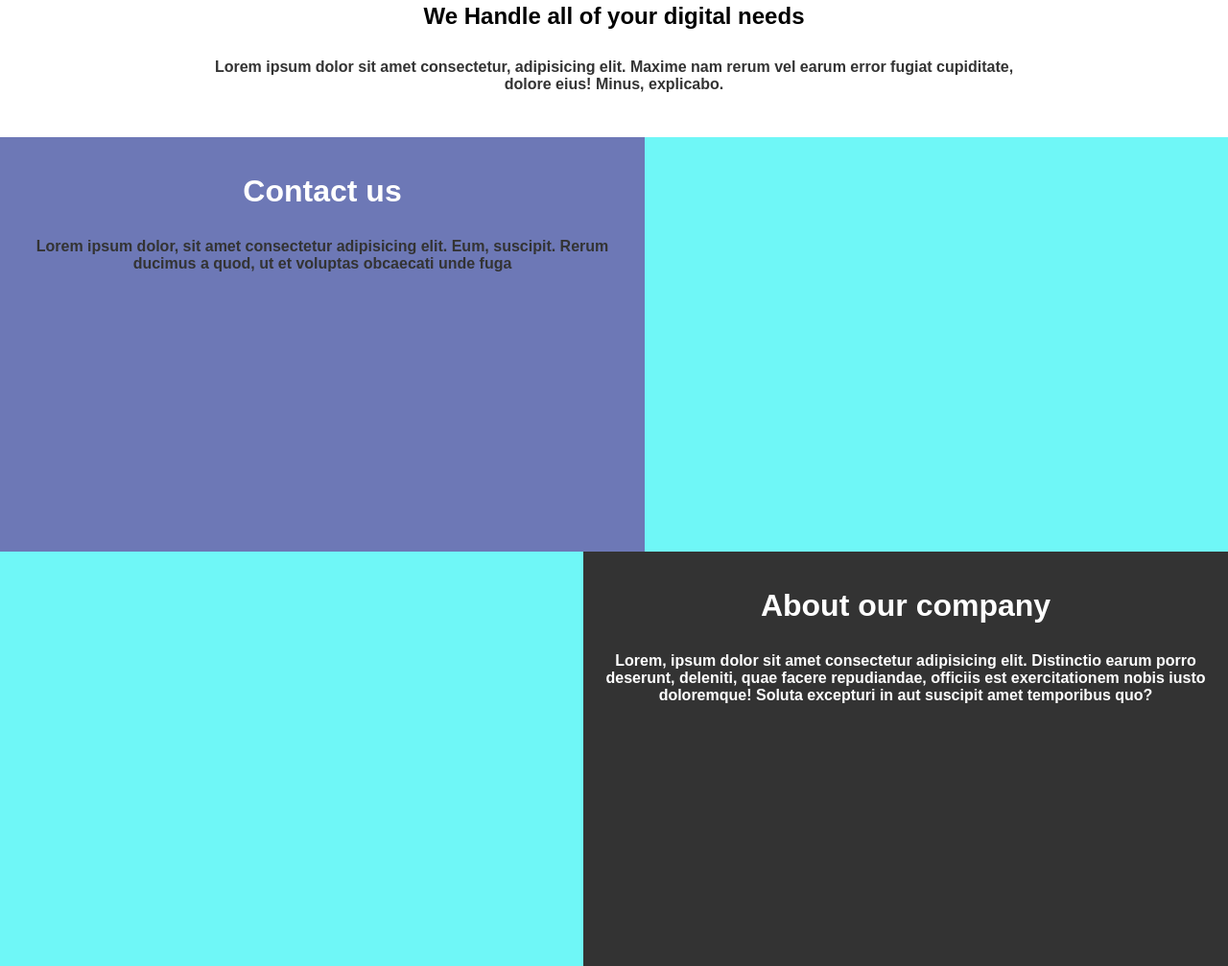
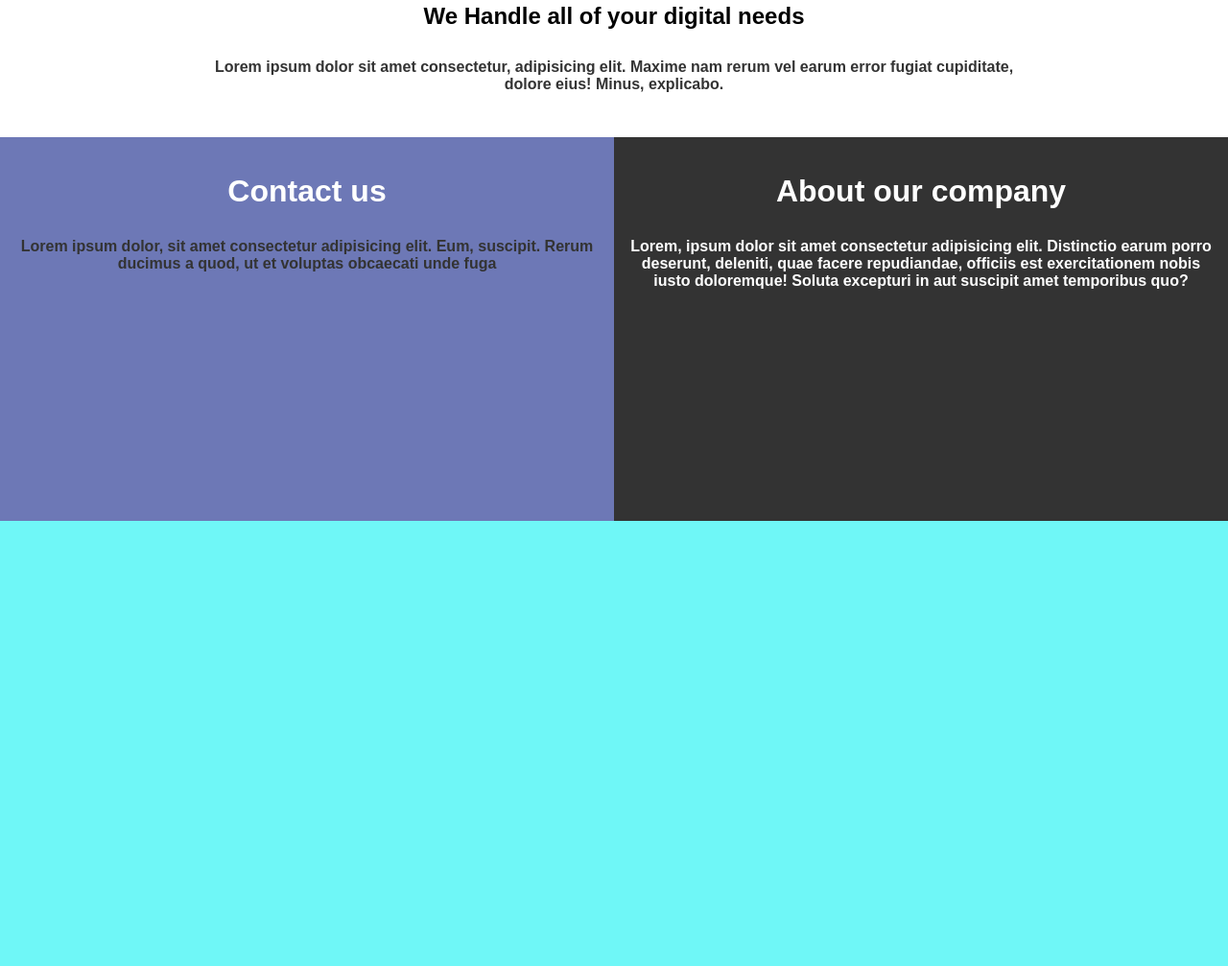
Before and after one commit to Lawrence-afi/gideon1235566-, a plain HTML site: page index.html in a window 1280 px wide. Shown: the part 1371-2378 px from the top of the page at 96% size. After the commit the page ends 1914 px from the top, so only its background shows below. Drawn offline with Linux system fonts and the light colour scheme.

Commit message:
Update css

```diff
--- a/css.css
+++ b/css.css
@@ -107,7 +107,7 @@ img{
     width: 50%;
     height: 400px;
     padding: 16px;
-    boxsizing: border-box;
+    box-sizing: border-box;
 }
 .s1{
     background-color: rgb(109, 120, 182);
```
